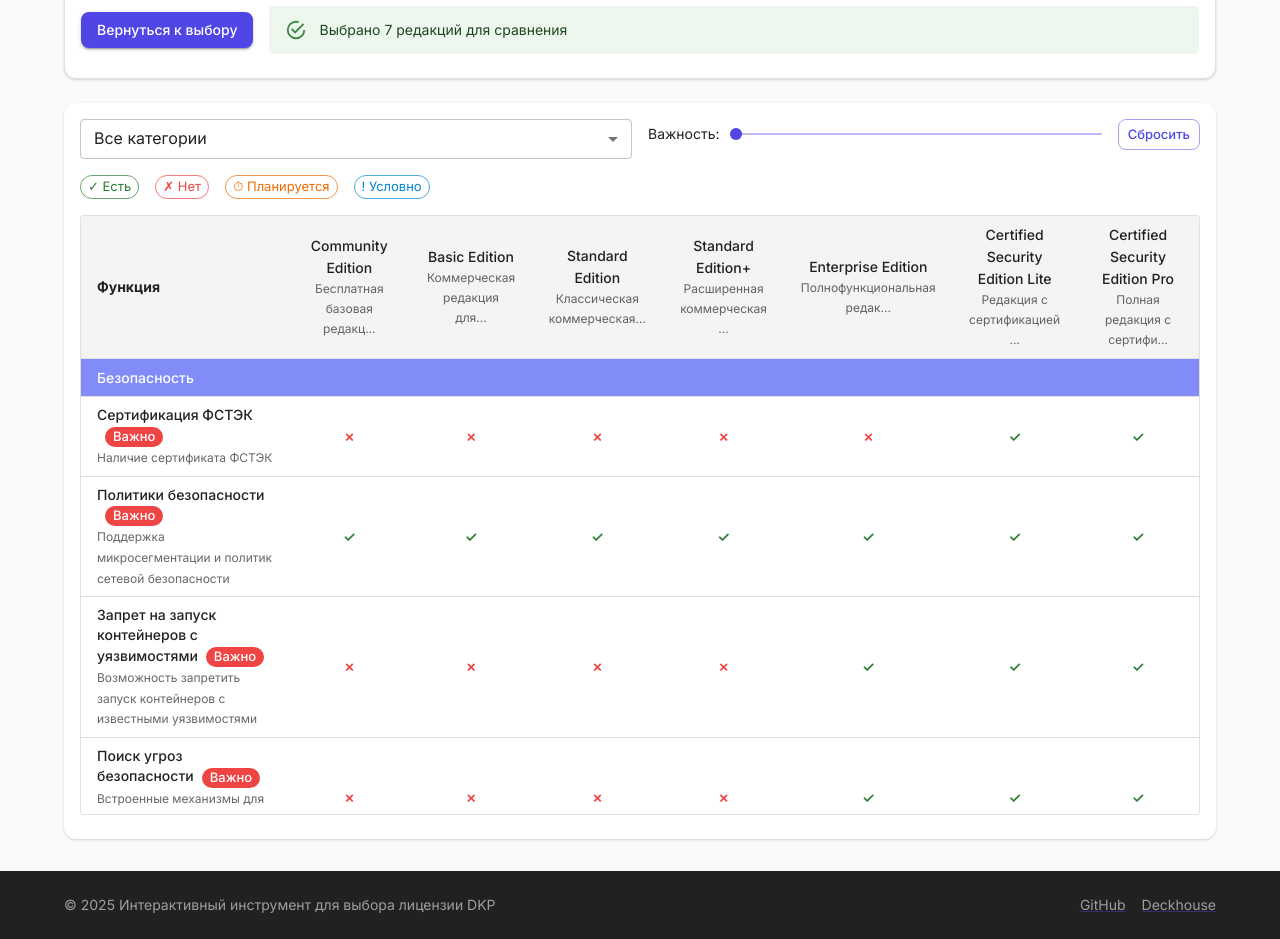
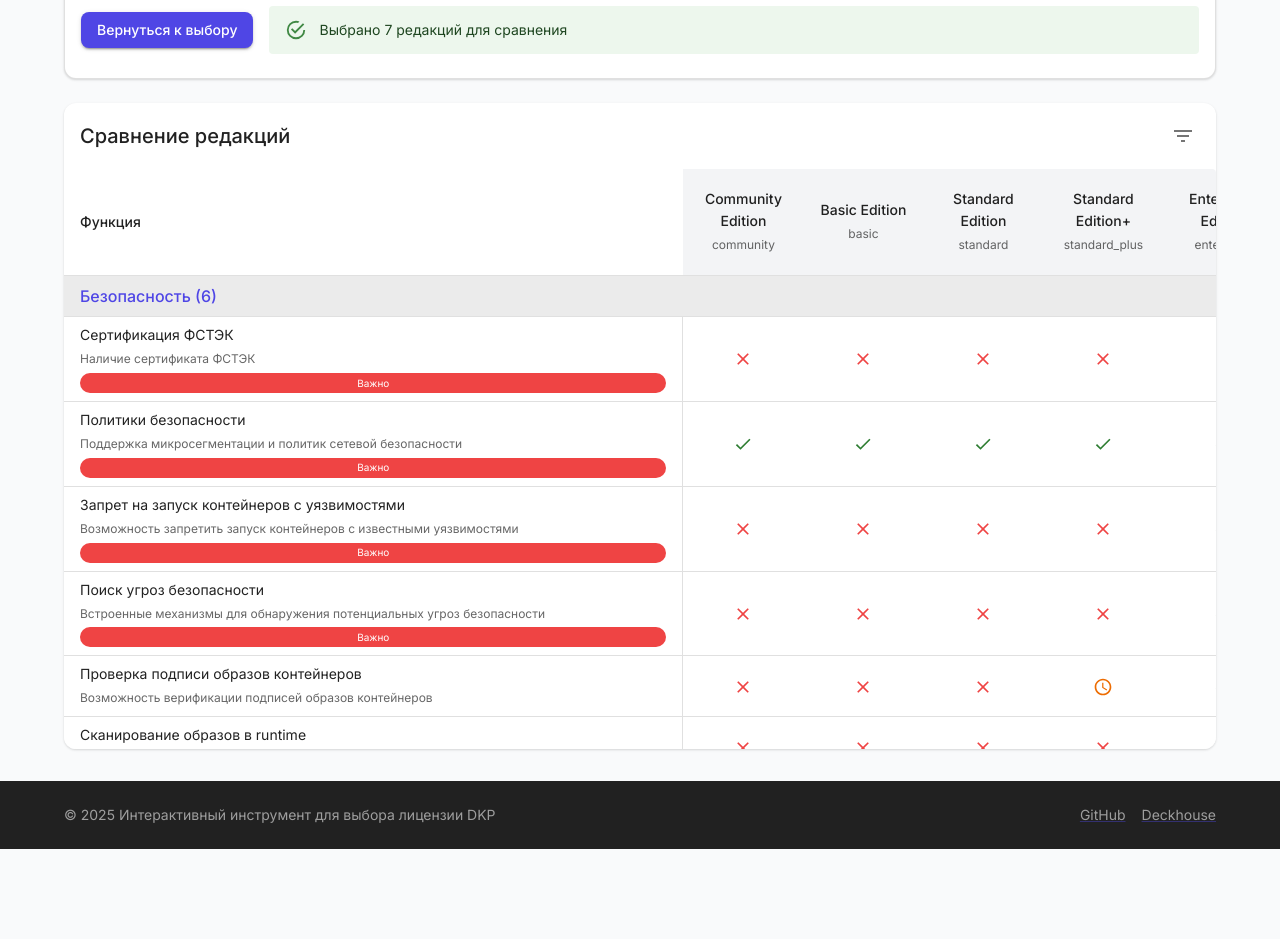
Before and after one commit to heAdz0r/dkp_license_graph, a Next.js app: page /compare in a window 1280 px wide. Shown: the part 840-1779 px from the top of the page. After the commit the page ends 1689 px from the top, so only its background shows below. Built offline with nearby package versions, Linux system fonts and the light colour scheme.

Commit message:
Optimize ComparisonTable with Material UI and more compact design

```diff
--- a/src/components/ComparisonTable.tsx
+++ b/src/components/ComparisonTable.tsx
@@ -1,40 +1,35 @@
 import React, { useMemo, useState } from 'react';
+import {
+  Table, TableBody, TableCell, TableContainer, TableHead, TableRow,
+  Paper, Chip, Typography, Box, Card, CardContent, CardHeader,
+  FormControl, InputLabel, Select, MenuItem, Slider, Tooltip,
+  ToggleButtonGroup, ToggleButton, IconButton, Collapse,
+  SelectChangeEvent
+} from '@mui/material';
+import {
+  Check as CheckIcon,
+  Close as CloseIcon,
+  Schedule as ScheduleIcon,
+  Info as InfoIcon,
+  FilterList as FilterListIcon,
+  ExpandMore as ExpandMoreIcon,
+  ExpandLess as ExpandLessIcon
+} from '@mui/icons-material';
 import { Edition, Feature, editions, features, CATEGORIES } from '@/data/licenseData';
-import {
-  Box,
-  Button,
-  Card,
-  CardContent,
-  Chip,
-  FormControl,
-  Grid,
-  MenuItem,
-  Paper,
-  Select,
-  Slider,
-  Stack,
-  Table,
-  TableBody,
-  TableCell,
-  TableContainer,
-  TableHead,
-  TableRow,
-  Typography,
-  useTheme
-} from '@mui/material';
 
 interface ComparisonTableProps {
   selectedEditions?: Edition[];
 }
 
 const ComparisonTable: React.FC<ComparisonTableProps> = ({ selectedEditions }) => {
-  const theme = useTheme();
-
   // Фильтр по категориям
   const [activeCategory, setActiveCategory] = useState<string | null>(null);
 
   // Фильтр по важности функций
   const [minImportance, setMinImportance] = useState<number>(0);
+
+  // Состояние для отображения/скрытия фильтров
+  const [showFilters, setShowFilters] = useState(false);
 
   // Эффективно вычисляем редакции для отображения
   const editionsToShow = useMemo(() => {
@@ -56,25 +51,39 @@
     });
   }, [activeCategory, minImportance]);
 
-  // Рендер статуса функции используя текст вместо иконок
-  const renderFeatureStatus = (edition: Edition, featureId: string) => {
-    const status = edition.features[featureId];
-
+  // Рендер значка статуса функции
+  const renderFeatureStatus = (status: string) => {
     switch (status) {
       case 'present':
-        return <Box sx={{ color: 'success.main', fontWeight: 'bold' }}>✓</Box>;
+        return (
+          <Tooltip title="Доступно">
+            <CheckIcon color="success" fontSize="small" />
+          </Tooltip>
+        );
       case 'absent':
-        return <Box sx={{ color: 'error.main', fontWeight: 'bold' }}>✗</Box>;
+        return (
+          <Tooltip title="Недоступно">
+            <CloseIcon color="error" fontSize="small" />
+          </Tooltip>
+        );
       case 'planned':
-        return <Box sx={{ color: 'warning.main', fontWeight: 'bold' }}>⏱</Box>;
+        return (
+          <Tooltip title="Планируется">
+            <ScheduleIcon color="warning" fontSize="small" />
+          </Tooltip>
+        );
       case 'conditionally-available':
-        return <Box sx={{ color: 'info.main', fontWeight: 'bold' }}>!</Box>;
+        return (
+          <Tooltip title="Условно доступно">
+            <InfoIcon color="info" fontSize="small" />
+          </Tooltip>
+        );
       default:
-        return <Box sx={{ color: 'text.disabled', fontWeight: 'bold' }}>-</Box>;
+        return null;
     }
   };
 
-  // Группировка функций по категориям
+  // Группировка функций по категориям для отображения
   const categoriesWithFeatures = useMemo(() => {
     const result: Record<string, Feature[]> = {};
 
@@ -88,154 +97,190 @@
     return result;
   }, [filteredFeatures]);
 
-  // Обработчик сброса фильтров
-  const handleResetFilters = () => {
-    setActiveCategory(null);
-    setMinImportance(0);
+  // Обработчик изменения категории
+  const handleCategoryChange = (event: SelectChangeEvent) => {
+    const value = event.target.value;
+    setActiveCategory(value === 'all' ? null : value);
+  };
+
+  // Обработчик изменения важности
+  const handleImportanceChange = (event: Event, newValue: number | number[]) => {
+    setMinImportance(newValue as number);
   };
 
   return (
     <Card elevation={2}>
-      <CardContent sx={{ p: 2 }}>
-        {/* Компактные фильтры */}
-        <Grid container spacing={2} sx={{ mb: 2 }}>
-          <Grid item xs={12} md={6}>
-            <Box display="flex" alignItems="center">
-              <FormControl size="small" fullWidth>
+      <CardHeader
+        title={
+          <Box display="flex" alignItems="center" justifyContent="space-between">
+            <Typography variant="h6">Сравнение редакций</Typography>
+            <IconButton
+              size="small"
+              onClick={() => setShowFilters(!showFilters)}
+              aria-label="Показать/скрыть фильтры"
+            >
+              {showFilters ? <ExpandLessIcon /> : <FilterListIcon />}
+            </IconButton>
+          </Box>
+        }
+        sx={{
+          pb: showFilters ? 0 : 2,
+          '& .MuiCardHeader-content': { width: '100%' }
+        }}
+      />
+
+      {/* Компактная панель фильтров */}
+      <Collapse in={showFilters}>
+        <CardContent sx={{ pt: 0 }}>
+          <Box display="flex" flexWrap="wrap" gap={2} alignItems="center">
+            {/* Фильтр по категории */}
+            <FormControl size="small" sx={{ minWidth: 200 }}>
+              <InputLabel>Категория</InputLabel>
               <Select
-                  value={activeCategory || ''}
-                  onChange={(e) => setActiveCategory(e.target.value || null)}
-                  displayEmpty
+                value={activeCategory === null ? 'all' : activeCategory}
+                onChange={handleCategoryChange}
+                label="Категория"
               >
-                  <MenuItem value="">Все категории</MenuItem>
+                <MenuItem value="all">Все категории</MenuItem>
                 {Object.values(CATEGORIES).map(category => (
                   <MenuItem key={category} value={category}>{category}</MenuItem>
                 ))}
               </Select>
             </FormControl>
-            </Box>
-          </Grid>
-          <Grid item xs={12} md={6}>
-            <Stack direction="row" spacing={2} alignItems="center">
-              <Typography variant="body2">Важность:</Typography>
+
+            {/* Фильтр по важности - более компактный */}
+            <Box sx={{ width: 200 }}>
+              <Typography variant="caption" color="textSecondary">
+                Минимальная важность: {minImportance}
+              </Typography>
               <Slider
                 size="small"
                 value={minImportance}
-                onChange={(_, value) => setMinImportance(value as number)}
+                onChange={handleImportanceChange}
                 min={0}
                 max={10}
+                step={1}
                 valueLabelDisplay="auto"
-                sx={{ flex: 1 }}
-              />
-              <Button
-                size="small"
-                variant="outlined"
-                onClick={handleResetFilters}
-              >
-                Сбросить
-              </Button>
-            </Stack>
-          </Grid>
-        </Grid>
-
-        {/* Легенда */}
-        <Box sx={{ mb: 2, display: 'flex', gap: 2, flexWrap: 'wrap' }}>
-          <Chip
-            label="✓ Есть"
-            size="small"
-            color="success"
-            variant="outlined"
-          />
-          <Chip
-            label="✗ Нет"
-            size="small"
-            color="error"
-            variant="outlined"
-          />
-          <Chip
-            label="⏱ Планируется"
-            size="small"
-            color="warning"
-            variant="outlined"
-          />
-          <Chip
-            label="! Условно"
-            size="small"
-            color="info"
-            variant="outlined"
+                marks={[
+                  { value: 0, label: '0' },
+                  { value: 10, label: '10' },
+                ]}
               />
             </Box>
 
-        {/* Таблица сравнения */}
-        <TableContainer component={Paper} variant="outlined" sx={{ maxHeight: 600 }}>
-          <Table stickyHeader size="small">
+            {/* Легенда */}
+            <Box display="flex" gap={2}>
+              <Box display="flex" alignItems="center">
+                <CheckIcon color="success" fontSize="small" sx={{ mr: 0.5 }} />
+                <Typography variant="caption">Есть</Typography>
+              </Box>
+              <Box display="flex" alignItems="center">
+                <CloseIcon color="error" fontSize="small" sx={{ mr: 0.5 }} />
+                <Typography variant="caption">Нет</Typography>
+              </Box>
+              <Box display="flex" alignItems="center">
+                <ScheduleIcon color="warning" fontSize="small" sx={{ mr: 0.5 }} />
+                <Typography variant="caption">Планируется</Typography>
+              </Box>
+              <Box display="flex" alignItems="center">
+                <InfoIcon color="info" fontSize="small" sx={{ mr: 0.5 }} />
+                <Typography variant="caption">Условно</Typography>
+              </Box>
+            </Box>
+          </Box>
+        </CardContent>
+      </Collapse>
+
+      <TableContainer component={Paper} variant="outlined" sx={{ border: 0, maxHeight: "calc(100vh - 220px)" }}>
+        <Table size="small" stickyHeader>
           <TableHead>
             <TableRow>
-                <TableCell sx={{ fontWeight: 'bold', minWidth: 200 }}>Функция</TableCell>
+              <TableCell sx={{
+                position: 'sticky',
+                left: 0,
+                backgroundColor: 'background.paper',
+                minWidth: 200,
+                zIndex: 3
+              }}>
+                <Typography variant="subtitle2">Функция</Typography>
+              </TableCell>
               {editionsToShow.map(edition => (
                 <TableCell key={edition.id} align="center" sx={{ minWidth: 120 }}>
                   <Typography variant="subtitle2">{edition.name}</Typography>
-                    <Typography variant="caption" display="block" color="text.secondary">
-                      {edition.description.length > 25
-                        ? `${edition.description.substring(0, 25)}...`
-                        : edition.description}
+                  <Typography variant="caption" color="textSecondary" noWrap>
+                    {edition.id}
                   </Typography>
                 </TableCell>
               ))}
             </TableRow>
           </TableHead>
+
           <TableBody>
+            {/* Если нет функций после фильтрации */}
             {filteredFeatures.length === 0 && (
               <TableRow>
                 <TableCell colSpan={editionsToShow.length + 1} align="center" sx={{ py: 4 }}>
-                    <Typography color="text.secondary">
+                  <Typography color="textSecondary">
                     Нет функций, соответствующих выбранным фильтрам
                   </Typography>
-                    <Box mt={1}>
-                      <Chip
-                        label="Сбросить фильтры"
-                        onClick={handleResetFilters}
-                        color="primary"
-                        size="small"
-                      />
-                    </Box>
                 </TableCell>
               </TableRow>
             )}
 
+            {/* Отображаем функции, сгруппированные по категориям */}
             {Object.entries(categoriesWithFeatures).map(([category, categoryFeatures]) => (
               <React.Fragment key={category}>
-                  <TableRow>
+                {/* Заголовок категории */}
+                <TableRow sx={{ backgroundColor: 'action.hover' }}>
                   <TableCell
                     colSpan={editionsToShow.length + 1}
-                      sx={{ bgcolor: theme.palette.primary.light, color: theme.palette.primary.contrastText }}
+                    sx={{
+                      position: 'sticky',
+                      left: 0,
+                      backgroundColor: 'action.hover'
+                    }}
                   >
-                      <Typography variant="subtitle2">{category}</Typography>
+                    <Typography fontWeight="medium" color="primary">
+                      {category} ({categoryFeatures.length})
+                    </Typography>
                   </TableCell>
                 </TableRow>
 
+                {/* Строки с функциями */}
                 {categoryFeatures.map(feature => (
                   <TableRow key={feature.id} hover>
-                      <TableCell>
-                        <Typography variant="body2" sx={{ fontWeight: 'medium' }}>
-                          {feature.name}
+                    <TableCell
+                      sx={{
+                        position: 'sticky',
+                        left: 0,
+                        backgroundColor: 'background.paper',
+                        borderRight: '1px solid',
+                        borderColor: 'divider',
+                        zIndex: 1
+                      }}
+                    >
+                      <Box display="flex" flexDirection="column" gap={0.5}>
+                        <Typography variant="body2">{feature.name}</Typography>
+                        <Typography variant="caption" color="textSecondary" noWrap>
+                          {feature.description}
+                        </Typography>
                         {feature.importance >= 8 && (
                           <Chip
                             label="Важно"
+                            color="error"
                             size="small"
-                              color="error"
-                              sx={{ ml: 1, height: 20 }}
+                            sx={{
+                              height: 20,
+                              '& .MuiChip-label': { px: 1, fontSize: '0.625rem' }
+                            }}
                           />
                         )}
-                        </Typography>
-                        <Typography variant="caption" color="text.secondary">
-                          {feature.description}
-                        </Typography>
+                      </Box>
                     </TableCell>
 
                     {editionsToShow.map(edition => (
                       <TableCell key={`${edition.id}-${feature.id}`} align="center">
-                          {renderFeatureStatus(edition, feature.id)}
+                        {renderFeatureStatus(edition.features[feature.id])}
                       </TableCell>
                     ))}
                   </TableRow>
@@ -245,7 +290,6 @@
           </TableBody>
         </Table>
       </TableContainer>
-      </CardContent>
     </Card>
   );
 };
```
Lines whose indentation alone changed are shown as unchanged.
